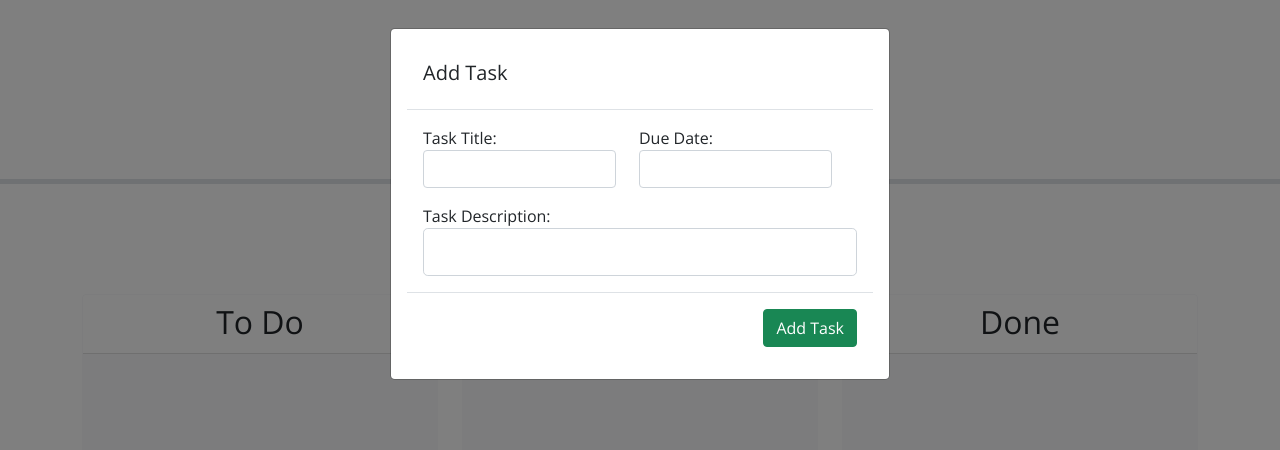
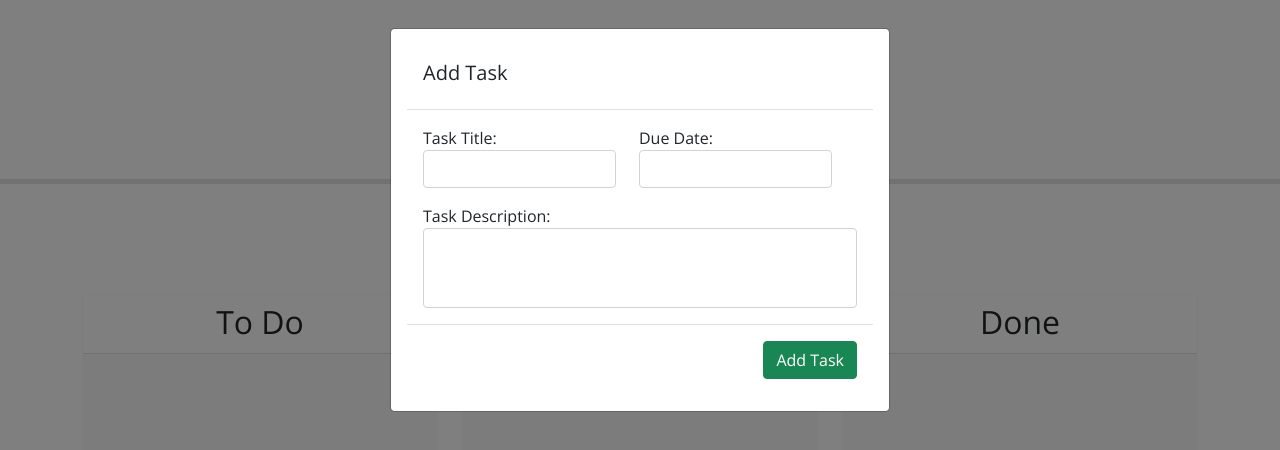
Before and after one commit to otekolste/task-board, a plain HTML site: page index.html in a window 1280 px wide. Both pictures are taken after a click on the button "Add Task". Drawn offline with nearby package versions, Linux system fonts and the light colour scheme.

Commit message:
tweaked height of input box

```diff
--- a/index.html
+++ b/index.html
@@ -45,7 +45,7 @@
                 </div>
                 <div class="form-group">
                   <label for="description">Task Description:</label>
-                  <input type="text" class="form-control form-control-lg" id="description">
+                  <input type="text" class="form-control" id="description" style="height:80px">
                 </div>
               </form>
           </div>
```
